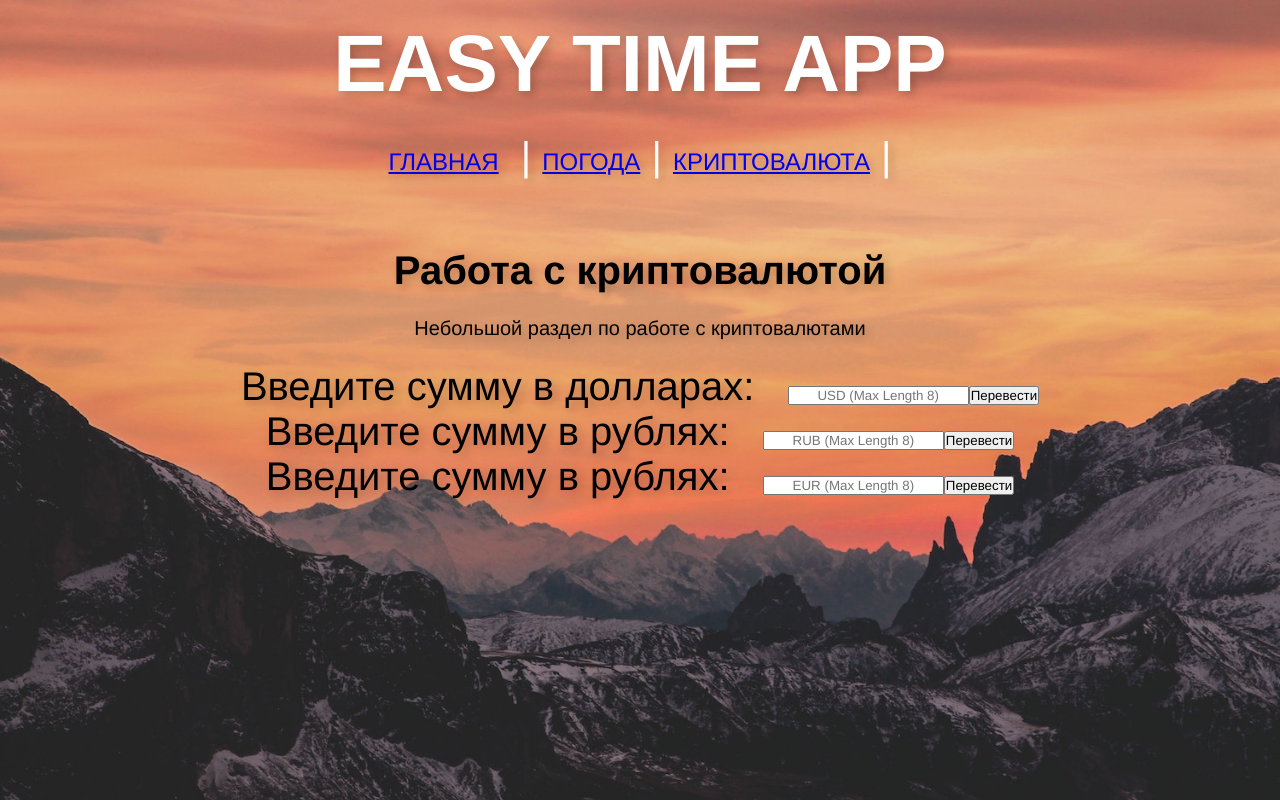
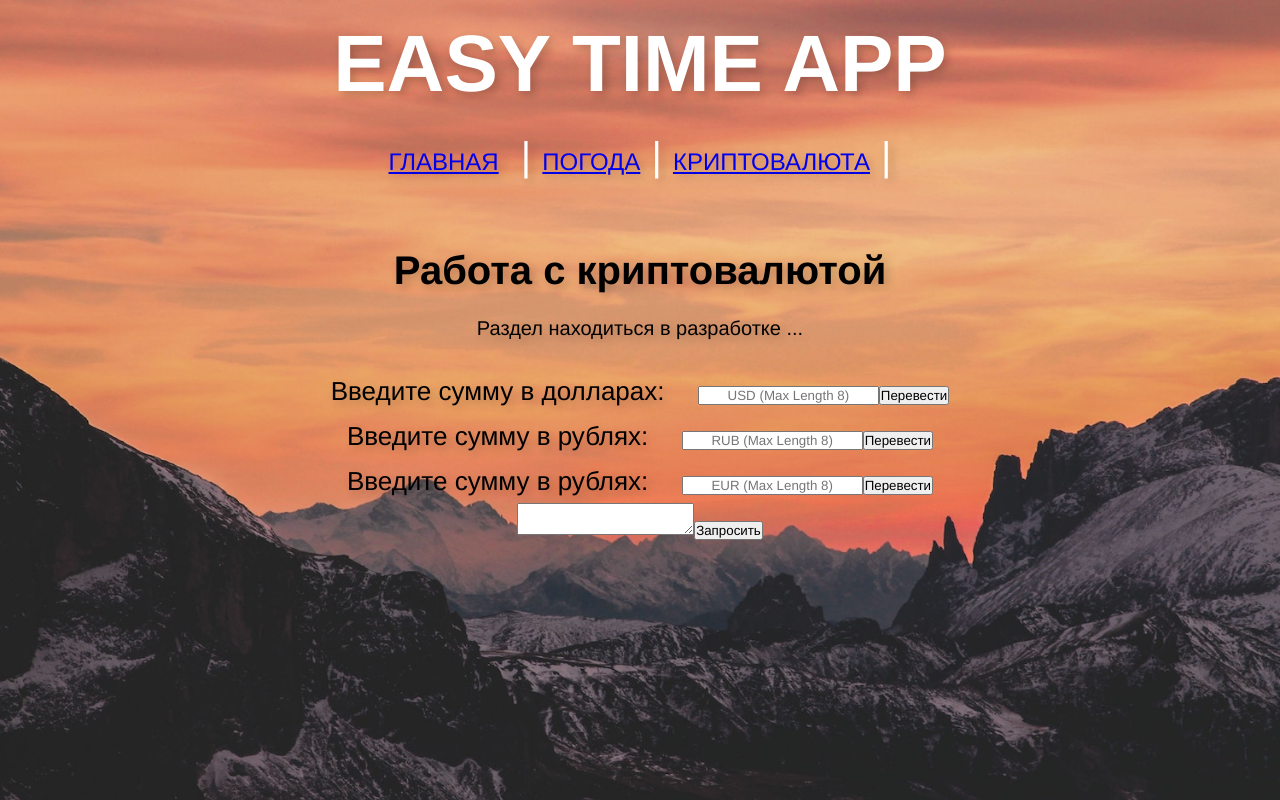
Before and after one commit to chpops/easy-time-app, an Angular app: page /crypto in a window 1280 px wide. Built offline with nearby package versions, Linux system fonts and the light colour scheme.

Commit message:
small upd

```diff
--- a/src/app/Components/crypto/crypto.component.css
+++ b/src/app/Components/crypto/crypto.component.css
@@ -3,3 +3,15 @@
     margin: 24px;
     font-size: 20px;
 }
+
+.input-usd-crypto label{
+    font-size: 26px;
+}
+
+.input-eur-crypto label{
+    font-size: 26px;
+}
+
+.input-rub-crypto label{
+    font-size: 26px;
+}
--- a/src/app/Components/crypto/crypto.component.html
+++ b/src/app/Components/crypto/crypto.component.html
@@ -4,7 +4,7 @@
 <div class="crypto-info-form">
     <div class="info">
         <h1>Работа с криптовалютой</h1>
-        <p>Небольшой раздел по работе с криптовалютами</p>
+        <p>Раздел находиться в разработке ...</p>
     </div>
 </div>
 
@@ -25,3 +25,8 @@
     <input type="text" class="eur-crypto" [(ngModel)]="eurValue" maxlength="8" placeholder="EUR (Max Length 8)">
     <button (click)="eurToBtc()">Перевести</button>
 </div>
+
+<div>
+    <textarea type="text" class="last-crypto" [(ngModel)]="lastValues"></textarea>
+    <button (click)="getLast()">Запросить</button>
+</div>
--- a/src/app/Components/crypto/crypto.component.ts
+++ b/src/app/Components/crypto/crypto.component.ts
@@ -11,6 +11,7 @@ export class CryptoComponent implements OnInit {
   usdValue: string;
   rubValue: string;
   eurValue: string;
+  lastValues: string;
   getCryptoInfo;
 
   constructor(private http: HttpClient) {}
@@ -36,4 +37,10 @@ export class CryptoComponent implements OnInit {
       this.eurValue = data;
     })
   }
+
+  getLast(){
+    this.http.get<any>('https://pro-api.coinmarketcap.com/v1/global-metrics/quotes/latest?CMC_PRO_API_KEY=ff3b5997-df21-4c28-a187-a07171a2b8dd').subscribe(data => {
+      this.lastValues = data;
+    })
+  }
 }
--- a/src/app/Components/header/header.component.css
+++ b/src/app/Components/header/header.component.css
@@ -1,5 +1,3 @@
-body { background: #1abc9c; font-family: 'Lato', sans-serif; text-transform: uppercase; letter-spacing: 2px;}
-
 header {
     color: rgb(255, 255, 255);
 }
```
